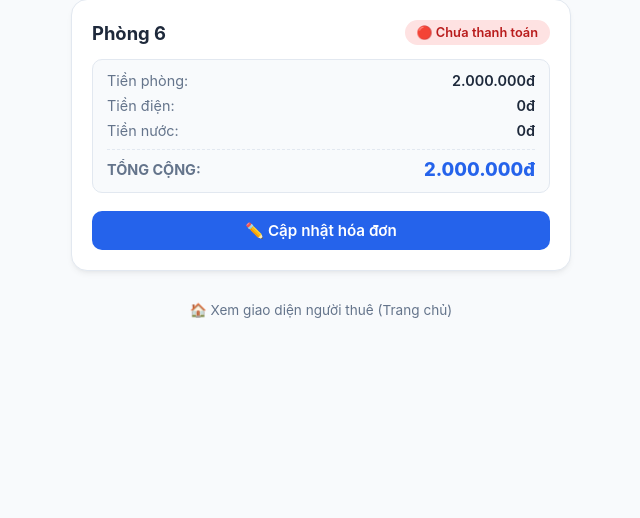
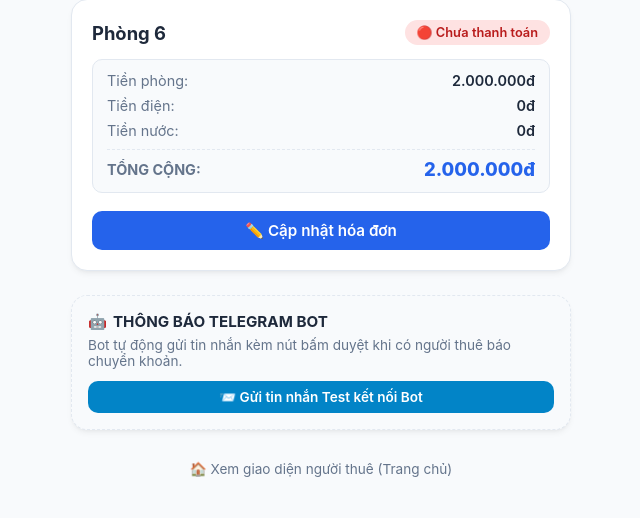
Before and after one commit to dangdangdang2k5/QLPhongTro, a Flask app: page /admin/dashboard in a window 1280 px wide. Shown: the part 1576-2094 px from the top of the page, without its empty margins (319-959 px from the left). Before the commit the page ends 1894 px from the top, so only its background shows below. Run offline with Flask 3, Linux system fonts and the light colour scheme; the visitor is signed in with stand-in values (Sample User, id 1); data comes from the database, SQL or seed files in the repository.

Commit message:
Integrate official Telegram Bot API service for real-time payment notifications

```diff
--- a/app.py
+++ b/app.py
@@ -4,6 +4,7 @@ from functools import wraps
 from flask import Flask, render_template, redirect, url_for, abort, request, session
 from dotenv import load_dotenv
 from db import get_db, init_db
+from telegram_service import send_telegram_message, send_telegram_message_with_button
 
 # Load biến môi trường từ file .env (nếu chạy local)
 load_dotenv()
@@ -181,7 +182,7 @@ def payment(room_id):
 @app.route('/payment/<int:room_id>/confirm', methods=['POST'])
 @tenant_required
 def confirm_payment(room_id):
-    """Người thuê bấm 'Tôi đã chuyển khoản' -> chuyển trạng thái UNPAID sang PENDING."""
+    """Người thuê bấm 'Tôi đã chuyển khoản' -> chuyển trạng thái UNPAID sang PENDING và gửi thông báo Telegram."""
     conn = get_db()
     cursor = conn.cursor()
     cursor.execute('''
@@ -201,6 +202,39 @@ def confirm_payment(room_id):
             (payment_rec['id'],)
         )
         conn.commit()
+
+        # Gửi thông báo tự động qua Telegram cho Admin
+        admin_chat_id = os.getenv('ADMIN_TELEGRAM_CHAT_ID', '').strip()
+        if admin_chat_id:
+            cursor.execute('''
+                SELECT r.room_number, p.total_amount
+                FROM rooms r
+                JOIN payments p ON r.id = p.room_id
+                     AND p.payment_month = ? AND p.payment_year = ?
+                WHERE r.id = ?
+            ''', (int(PAYMENT_MONTH), int(PAYMENT_YEAR), room_id))
+            detail = cursor.fetchone()
+
+            if detail:
+                formatted_amount = f"{detail['total_amount']:,}".replace(",", ".") + "đ"
+                transfer_msg = f"TIEN PHONG {room_id} THANG {PAYMENT_MONTH}/{PAYMENT_YEAR}"
+                app_url = os.getenv('APP_BASE_URL', 'http://127.0.0.1:5000').rstrip('/')
+                admin_dashboard_url = f"{app_url}/admin"
+
+                tg_message = (
+                    f"🔔 <b>THÔNG BÁO CHUYỂN KHOẢN MỚI</b>\n\n"
+                    f"🏠 <b>Phòng:</b> {detail['room_number']}\n"
+                    f"💰 <b>Số tiền:</b> {formatted_amount}\n"
+                    f"📅 <b>Kỳ:</b> Tháng {PAYMENT_MONTH}/{PAYMENT_YEAR}\n"
+                    f"📝 <b>Nội dung CK:</b> <code>{transfer_msg}</code>\n\n"
+                    f"⚡ <i>Người thuê đã bấm 'Tôi đã chuyển khoản'. Vui lòng kiểm tra tài khoản MB Bank và duyệt thanh toán!</i>"
+                )
+                send_telegram_message_with_button(
+                    chat_id=admin_chat_id,
+                    message=tg_message,
+                    button_text="🔍 Mở Dashboard Duyệt",
+                    button_url=admin_dashboard_url
+                )
 
     conn.close()
     return redirect(url_for('payment', room_id=room_id))
@@ -246,12 +280,39 @@ def admin_dashboard():
     rooms = cursor.fetchall()
     conn.close()
 
+    # Nhận thông báo test Telegram nếu có
+    tg_status = request.args.get('tg_status')
+
     return render_template(
         'admin.html',
         rooms=rooms,
         payment_month=PAYMENT_MONTH,
-        payment_year=PAYMENT_YEAR
+        payment_year=PAYMENT_YEAR,
+        tg_status=tg_status
     )
+
+@app.route('/admin/test-telegram', methods=['POST'])
+@admin_required
+def admin_test_telegram():
+    """Gửi tin nhắn test kết nối Telegram Bot."""
+    admin_chat_id = os.getenv('ADMIN_TELEGRAM_CHAT_ID', '').strip()
+    if not admin_chat_id:
+        return redirect(url_for('admin_dashboard', tg_status='no_chat_id'))
+
+    app_url = os.getenv('APP_BASE_URL', 'http://127.0.0.1:5000').rstrip('/')
+    test_msg = (
+        "🔔 <b>QL PHÒNG TRỌ</b>\n\n"
+        "🎉 <b>Telegram Bot đã kết nối thành công!</b>\n"
+        "Từ bây giờ bạn sẽ nhận được thông báo ngay khi có người thuê bấm 'Tôi đã chuyển khoản'."
+    )
+    success = send_telegram_message_with_button(
+        chat_id=admin_chat_id,
+        message=test_msg,
+        button_text="🏠 Mở Website Quản Trị",
+        button_url=f"{app_url}/admin"
+    )
+    status = 'success' if success else 'failed'
+    return redirect(url_for('admin_dashboard', tg_status=status))
 
 @app.route('/admin/room/<int:room_id>', methods=['GET', 'POST'])
 @admin_required
--- a/templates/admin.html
+++ b/templates/admin.html
@@ -16,6 +16,24 @@
             </div>
             <a href="/admin/logout" class="btn-logout">Đăng xuất</a>
         </header>
+
+        <!-- Thông báo kết quả Test Telegram nếu có -->
+        {% if tg_status == 'success' %}
+        <div class="notice-box notice-paid" style="margin-top: 14px;">
+            ✅ <strong>Đã gửi tin nhắn test Telegram thành công!</strong><br>
+            Hãy mở ứng dụng Telegram để kiểm tra thông báo từ Bot.
+        </div>
+        {% elif tg_status == 'failed' %}
+        <div class="alert-error" style="margin-top: 14px;">
+            ❌ <strong>Gửi tin nhắn Telegram thất bại!</strong><br>
+            Vui lòng kiểm tra lại <code>TELEGRAM_BOT_TOKEN</code> và <code>ADMIN_TELEGRAM_CHAT_ID</code> trên Render (hoặc file .env).
+        </div>
+        {% elif tg_status == 'no_chat_id' %}
+        <div class="alert-error" style="margin-top: 14px;">
+            ⚠️ <strong>Chưa cấu hình ADMIN_TELEGRAM_CHAT_ID!</strong><br>
+            Vui lòng thêm biến <code>ADMIN_TELEGRAM_CHAT_ID</code> vào Render Environment Variables.
+        </div>
+        {% endif %}
 
         <!-- KHU VỰC 1: THANH TOÁN ĐANG CHỜ XÁC NHẬN -->
         {% set pending_rooms = rooms | selectattr('status', 'equalto', 'PENDING') | list %}
@@ -138,6 +156,23 @@
             </main>
         </section>
 
+        <!-- KHU VỰC 3: CÀI ĐẶT TELEGRAM BOT NOTIFICATION -->
+        <section style="margin-top: 24px;">
+            <div class="card" style="background-color: #f8fafc; border: 1px dashed var(--border-color); padding: 16px;">
+                <div style="font-weight: 700; font-size: 0.95rem; margin-bottom: 6px; display: flex; align-items: center; gap: 6px;">
+                    <span>🤖</span> THÔNG BÁO TELEGRAM BOT
+                </div>
+                <p style="font-size: 0.85rem; color: var(--text-muted); margin-bottom: 12px;">
+                    Bot tự động gửi tin nhắn kèm nút bấm duyệt khi có người thuê báo chuyển khoản.
+                </p>
+                <form method="POST" action="/admin/test-telegram">
+                    <button type="submit" class="btn btn-primary" style="padding: 8px 14px; font-size: 0.85rem; background-color: #0284c7;">
+                        📨 Gửi tin nhắn Test kết nối Bot
+                    </button>
+                </form>
+            </div>
+        </section>
+
         <!-- Footer -->
         <footer class="footer">
             <a href="/">🏠 Xem giao diện người thuê (Trang chủ)</a>
```
Also changed, not shown: telegram_service.py (added, +108 -0 lines), 1 other file.
